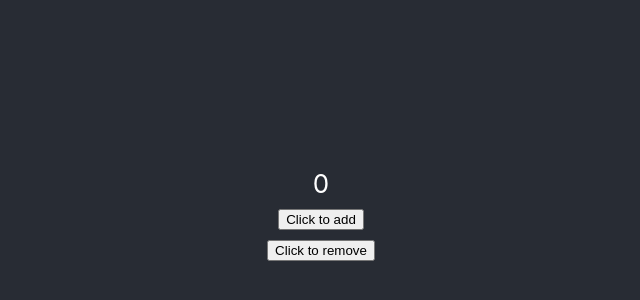
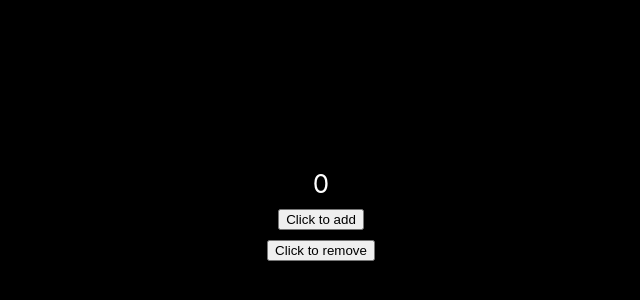
Before and after one commit to CadeWeiskopf/React-TS---Stupid-App, a React (Create React App) app: page / in a window 1280 px wide. Shown: the part 186-486 px from the top of the page, without its empty margins (319-959 px from the left). Built offline with nearby package versions, Linux system fonts and the light colour scheme.

Commit message:
dumb stuff

```diff
--- a/src/App.css
+++ b/src/App.css
@@ -1,11 +1,16 @@
+:root {
+  --count-background-color: #282c34;
+  --count-text-color: white;
+}
+
 .App {
   text-align: center;
-  background-color: #282c34;
+  background-color: var(--count-background-color);
   min-height: 100vh;
   display: flex;
   flex-direction: column;
   align-items: center;
   justify-content: center;
   font-size: calc(10px + 2vmin);
-  color: white;
+  color: var(--count-text-color);
 }
--- a/src/App.tsx
+++ b/src/App.tsx
@@ -1,12 +1,24 @@
-import { useState } from "react";
+import { useEffect, useState } from "react";
 import "./App.css";
 import Counter from "./components/Counter";
 
 function App() {
   const [count, setCount] = useState<number>(0);
   const handleSetCount = (newCount: number) => {
+    if (newCount < 0) return;
     setCount(newCount);
   };
+  useEffect(() => {
+    document.documentElement.style.setProperty(
+      "--count-background-color",
+      `rgba(${count * 2},${count * 2},${count * 2},1)`
+    );
+    document.documentElement.style.setProperty(
+      "--count-text-color",
+      `rgba(${255 - count * 2},${255 - count * 2},${255 - count * 2},1)`
+    );
+  }, [count]);
+
   return (
     <div className="App">
       {count}
```
